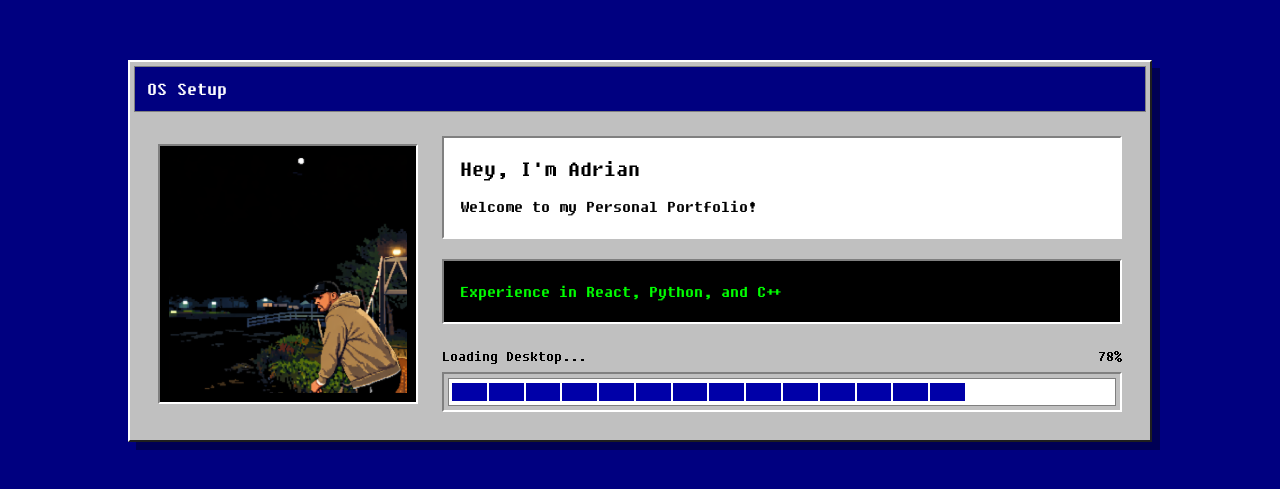
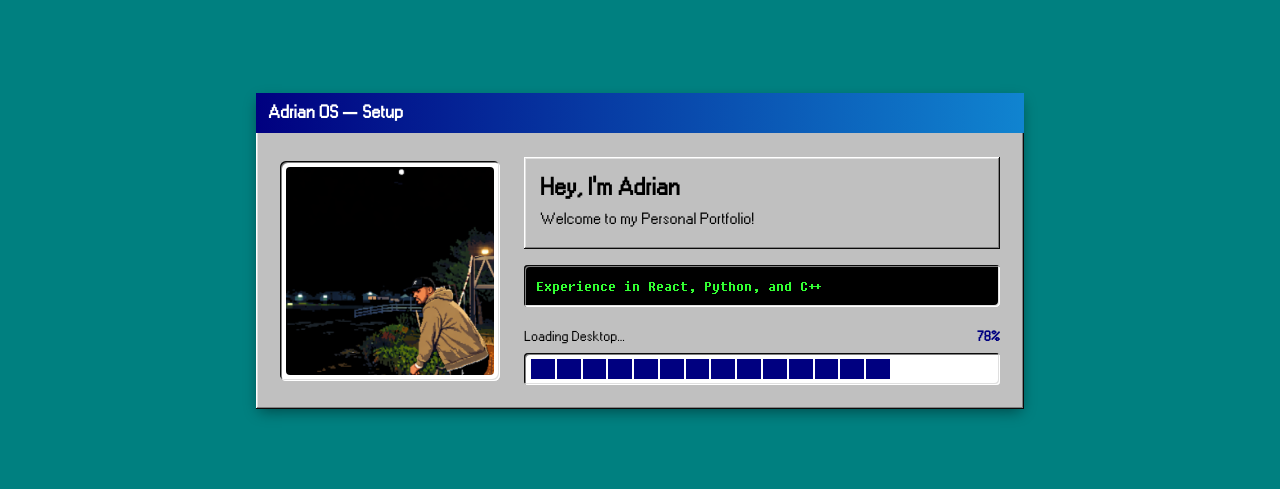
Before and after one commit to AmDiTosto/PersonalPortfolio, a React (Vite) app: page / in a window 1280 px wide. Shown: the part 149-638 px from the top of the page. Built offline with nearby package versions, Linux system fonts and the light colour scheme.

Commit message:
updated ui

```diff
--- a/src/pages/LoadingScreen.jsx
+++ b/src/pages/LoadingScreen.jsx
@@ -1,7 +1,7 @@
 import { useEffect, useRef, useState } from "react";
 import adrianImage from "../assets/adrian.svg";
 
-export default function LoadingScreen({ onComplete, onUserInteract }) {
+export default function LoadingScreen({ onComplete }) {
   const [progress, setProgress] = useState(0);
   const [messageIndex, setMessageIndex] = useState(0);
 
@@ -72,63 +72,60 @@ export default function LoadingScreen({ onComplete, onUserInteract }) {
 
   return (
     <div
-      className="flex min-h-[100svh] w-full items-center justify-center bg-[#000080] px-3 py-4 sm:px-5 sm:py-6"
-      onPointerDown={onUserInteract}
-      onKeyDown={onUserInteract}
-      tabIndex={0}
+      className="flex min-h-[100svh] w-full items-center justify-center px-4 py-6"
+      style={{ backgroundColor: "#008080" }}
     >
-      <div className="w-full max-w-5xl border-2 border-t-white border-l-white border-r-[#1f1f1f] border-b-[#1f1f1f] bg-[#c0c0c0] p-1 shadow-[4px_4px_0_rgba(0,0,0,0.35)] sm:shadow-[8px_8px_0_rgba(0,0,0,0.35)]">
-        <div className="border border-[#808080] bg-[#000080] px-2 py-2 sm:px-3">
-          <p className="font-fixedsys text-base text-white sm:text-lg md:text-xl">
-            OS Setup
-          </p>
+      <div className="win-frame w-full max-w-3xl overflow-hidden bg-win-face">
+        <div className="aero-titlebar flex items-center gap-2 px-3 py-1.5">
+          <span className="font-ui text-base font-bold text-white sm:text-lg">
+            Adrian OS &mdash; Setup
+          </span>
         </div>
 
-        <div className="grid grid-cols-1 gap-4 p-3 sm:gap-5 sm:p-5 md:grid-cols-[220px_1fr] md:gap-6 md:p-6 lg:grid-cols-[260px_1fr]">
+        <div className="grid grid-cols-1 gap-5 p-5 sm:grid-cols-[220px_1fr] sm:gap-6 sm:p-6">
           <div className="flex items-center justify-center">
-            <div className="border-2 border-t-[#808080] border-l-[#808080] border-r-white border-b-white bg-black p-2">
-              <div className="flex h-40 w-40 items-center justify-center overflow-hidden border border-black bg-[#e5e5e5] sm:h-48 sm:w-48 md:h-[220px] md:w-[220px] lg:h-[240px] lg:w-[240px]">
-                <img
-                  src={adrianImage}
-                  alt="Adrian"
-                  className="pointer-events-none h-full w-full select-none object-cover"
-                />
-              </div>
+            <div className="win-sink rounded-md bg-white p-1.5">
+              <img
+                src={adrianImage}
+                alt="Adrian"
+                draggable={false}
+                className="pointer-events-none h-40 w-40 select-none rounded object-cover sm:h-52 sm:w-52"
+              />
             </div>
           </div>
 
           <div className="flex min-w-0 flex-col justify-center">
-            <div className="mb-4 border-2 border-t-[#808080] border-l-[#808080] border-r-white border-b-white bg-white p-3 sm:mb-5 sm:p-4">
-              <h1 className="mb-2 font-fixedsys text-lg leading-tight sm:text-xl md:text-2xl">
+            <div className="win-raise bg-win-face p-4">
+              <h1 className="font-ui text-xl font-bold leading-tight text-win-text sm:text-2xl">
                 Hey, I&apos;m Adrian
               </h1>
-              <p className="font-fixedsys text-sm leading-relaxed sm:text-base md:text-lg">
+              <p className="mt-1 font-ui text-sm leading-relaxed text-win-text sm:text-base">
                 Welcome to my Personal Portfolio!
               </p>
             </div>
 
-            <div className="border-2 border-t-[#808080] border-l-[#808080] border-r-white border-b-white bg-black p-3 sm:mb-5 sm:p-4">
-              <p className="font-fixedsys text-sm leading-relaxed text-[#00ff00] sm:text-base md:text-lg">
+            <div className="win-sink mt-4 rounded bg-black px-3 py-2">
+              <p className="font-fixedsys text-sm leading-relaxed text-[#33ff33] sm:text-base">
                 {messages[messageIndex]}
               </p>
             </div>
 
-            <div className="mb-1 flex items-center justify-between gap-3">
-              <span className="font-fixedsys text-xs sm:text-sm md:text-base">
+            <div className="mb-1.5 mt-5 flex items-center justify-between gap-3">
+              <span className="font-ui text-sm font-medium text-win-text">
                 Loading Desktop...
               </span>
-              <span className="min-w-[52px] text-right font-fixedsys text-xs sm:min-w-[56px] sm:text-sm md:text-base">
+              <span className="min-w-[52px] text-right font-ui text-sm font-semibold text-win-title">
                 {displayedProgress}%
               </span>
             </div>
 
-            <div className="border-2 border-t-[#808080] border-l-[#808080] border-r-white border-b-white bg-[#c0c0c0] p-1">
-              <div className="flex h-6 items-center gap-[2px] border border-[#7f7f7f] bg-white px-[3px] sm:h-7">
+            <div className="win-sink rounded bg-white p-1">
+              <div className="flex h-5 items-center gap-[2px] px-[3px] sm:h-6">
                 {Array.from({ length: totalSegments }).map((_, index) => (
                   <div
                     key={index}
-                    className={`h-[70%] flex-1 ${
-                      index < filledSegments ? "bg-[#0000a8]" : "bg-transparent"
+                    className={`h-[85%] flex-1 ${
+                      index < filledSegments ? "bg-[#000080]" : "bg-transparent"
                     }`}
                   />
                 ))}
```
